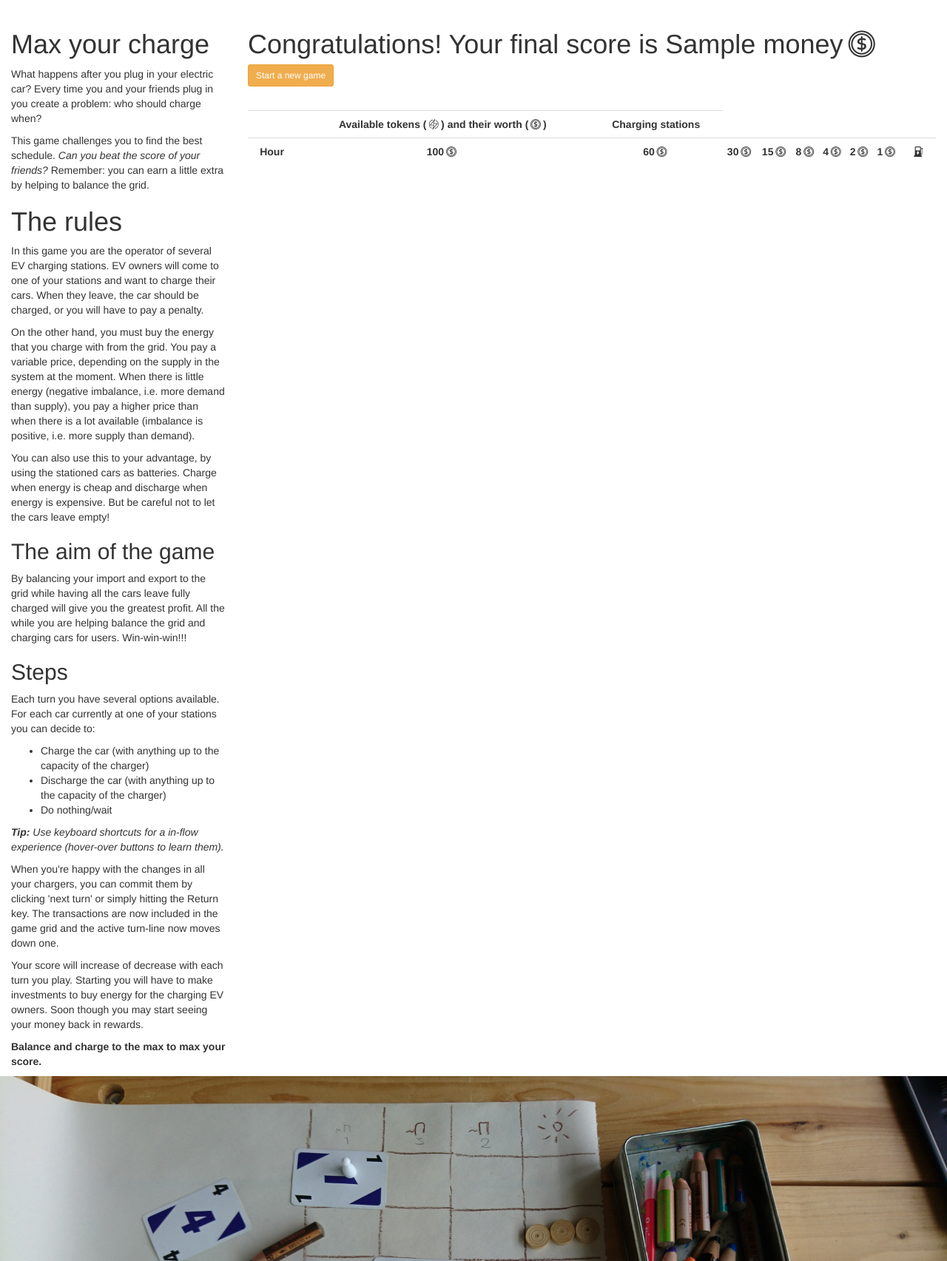
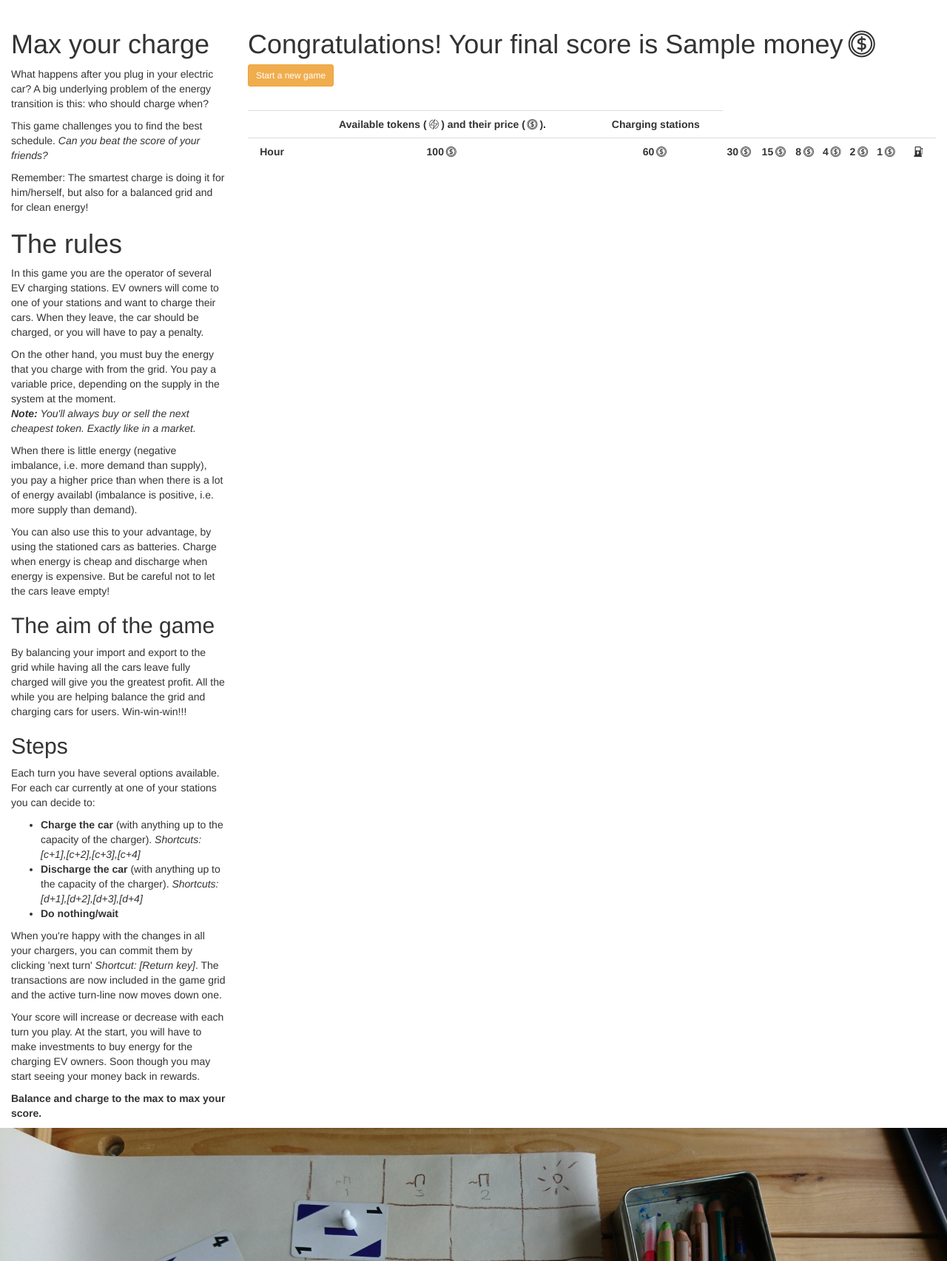
Before and after one commit to SeitaBV/smartcharginggame, a Flask app: template templates/dashboard.html in a window 1280 px wide. Shown: the part 110-1815 px from the top of the page at 74% size. Run offline with Flask 2, Linux system fonts and the light colour scheme; the template is opened without the code that fills it: most values are stand-ins (such as "Sample title", 1, 10 or a date in 2020); lists and menus that the app fills with data are empty.

Commit message:
improve the documentation text

```diff
--- a/templates/dashboard.html
+++ b/templates/dashboard.html
@@ -43,12 +43,14 @@
                     </h1>
                     <p>
                         What happens after you plug in your electric car?
-                        Every time you and your friends plug in you create a problem: who should charge when?
+                        A big underlying problem of the energy transition is this: who should charge when?
                     </p>
                     <p>
                         This game challenges you to find the best schedule.
                         <i>Can you beat the score of your friends?</i>
-                        Remember: you can earn a little extra by helping to balance the grid.
+                    </p>
+                    <p>
+                        Remember: The smartest charge is doing it for him/herself, but also for a balanced grid and for clean energy!
                     </p>
 
                     <h1>
@@ -60,10 +62,15 @@
                         will have to pay a penalty.
                     </p>
                     <p>
-                        On the other hand, you must buy the energy that you charge with from the grid. You pay a
-                        variable price, depending on the supply in the system at the moment. When there is little energy
-                        (negative imbalance, i.e. more demand than supply), you pay a higher price than when there is a
-                        lot available (imbalance is positive, i.e. more supply than demand).
+                        On the other hand, you must buy the energy that you charge with from the grid.
+                        You pay a variable price, depending on the supply in the system at the moment.
+                        <br/>
+                        <i><b>Note:</b> You'll always buy or sell the next cheapest token. Exactly like in a market.</i>
+                    </p>
+                    <p>
+                        When there is little energy (negative imbalance, i.e. more demand than supply),
+                        you pay a higher price than when there is a lot of energy availabl
+                        (imbalance is positive, i.e. more supply than demand).
                     </p>
                     <p>
                         You can also use this to your advantage, by using the stationed cars as batteries. Charge when
@@ -88,21 +95,20 @@
                         decide to:
                     </p>
                     <ul>
-                        <li>Charge the car (with anything up to the capacity of the charger)</li>
-                        <li>Discharge the car (with anything up to the capacity of the charger)</li>
-                        <li>Do nothing/wait</li>
+                        <li><b>Charge the car</b> (with anything up to the capacity of the charger).
+                            <i>Shortcuts: [c+1],[c+2],[c+3],[c+4]</i></li>
+                        <li><b>Discharge the car</b> (with anything up to the capacity of the charger).
+                            <i>Shortcuts: [d+1],[d+2],[d+3],[d+4]</i></li>
+                        <li><b>Do nothing/wait</b></li>
                     </ul>
                     <p>
-                        <i><b>Tip:</b> Use keyboard shortcuts for a in-flow experience (hover-over buttons to learn them).</i>
-                    </p>
-                    <p>
                         When you're happy with the changes in all your chargers, you can commit them by clicking 'next
-                        turn' or simply hitting the Return key.
+                        turn' <i>Shortcut: [Return key]</i>.
                         The transactions are now included in the game grid and the active turn-line now moves down
                         one.
                     </p>
                     <p>
-                        Your score will increase of decrease with each turn you play. Starting you will have to make
+                        Your score will increase or decrease with each turn you play. At the start, you will have to make
                         investments to buy energy for the charging EV owners. Soon though you may start seeing your money
                         back in rewards.
                     </p>
@@ -130,19 +136,19 @@
                     <h1>Fill the cars with energy tokens! Take care of price differences.</h1>
                     <h2>
                         Your budget is {{ world.money -}}<i class="icon-coin"></i>
-                        <button id="reset_button" class="btn btn-sm btn-warning" type="submit">
+                        <button class="btn btn-sm btn-warning" type="submit">
                             <a href="/reset" style="color: white;">Reset game</a>
                         </button>
                     </h2>
                     {% else %}
                     <h1>
                         Congratulations! Your final score is {{ world.money -}}<i class="icon-coin"></i>
-                        <button id="reset_button" class="btn btn-sm btn-warning" type="submit">
+                        <button class="btn btn-sm btn-warning" type="submit">
                             <a href="/reset" style="color: white;">Start a new game</a>
                         </button>
                     </h1>
                     {% endif %}
-                    <br>
+                    <br/>
                     <form action="next" method="post">
                         <table class="table col-sm-8">
                             <tr>
@@ -150,7 +156,7 @@
 
                                 </th>
                                 <th colspan={{max_tokens}}>
-                                    Available tokens (<i class="icon-token" style="font-size: 100%;"></i>) and their worth (<i class="icon-coin"></i>)
+                                    Available tokens (<i class="icon-token" style="font-size: 100%;"></i>) and their price (<i class="icon-coin"></i>).
                                 </th>
                                 <th colspan={{ world.charging_stations | length }}>
                                     Charging stations<!-- (max <i class="icon-token" style="font-size: 100%;"></i> per turn)-->
@@ -168,27 +174,16 @@
                                 {% for market_token in range(max_tokens) %}
                                     <th style="text-align: center; padding-left: 0; padding-right: 0;">
                                         {% if market_token==0 %}
-                                            <!--<i class="icon-coin-10"></i>-->
-                                            <!--200-->
-                                            <!--128-->
                                             100<i class="icon-coin"></i>
                                         {% elif market_token==1 %}
-                                            <!--100-->
-                                            <!--64-->
                                             60<i class="icon-coin"></i>
                                         {% elif market_token==2 %}
-                                            <!--50-->
-                                            <!--32-->
                                             30<i class="icon-coin"></i>
                                         {% elif market_token==3 %}
-                                            <!--20-->
-                                            <!--16-->
                                             15<i class="icon-coin"></i>
                                         {% elif market_token==4 %}
-                                            <!--10-->
                                             8<i class="icon-coin"></i>
                                         {% elif market_token==5 %}
-                                            <!--5-->
                                             4<i class="icon-coin"></i>
                                         {% elif market_token==6 %}
                                             2<i class="icon-coin"></i>
```
